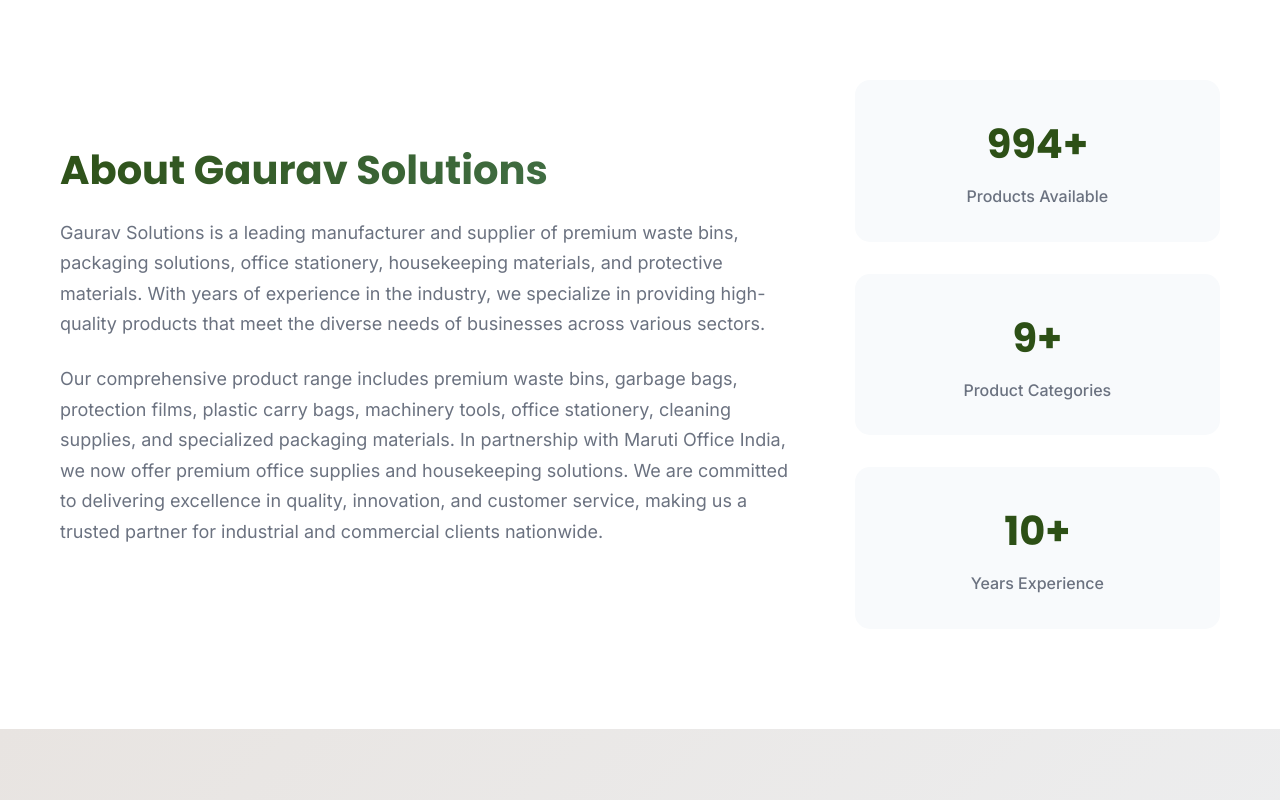
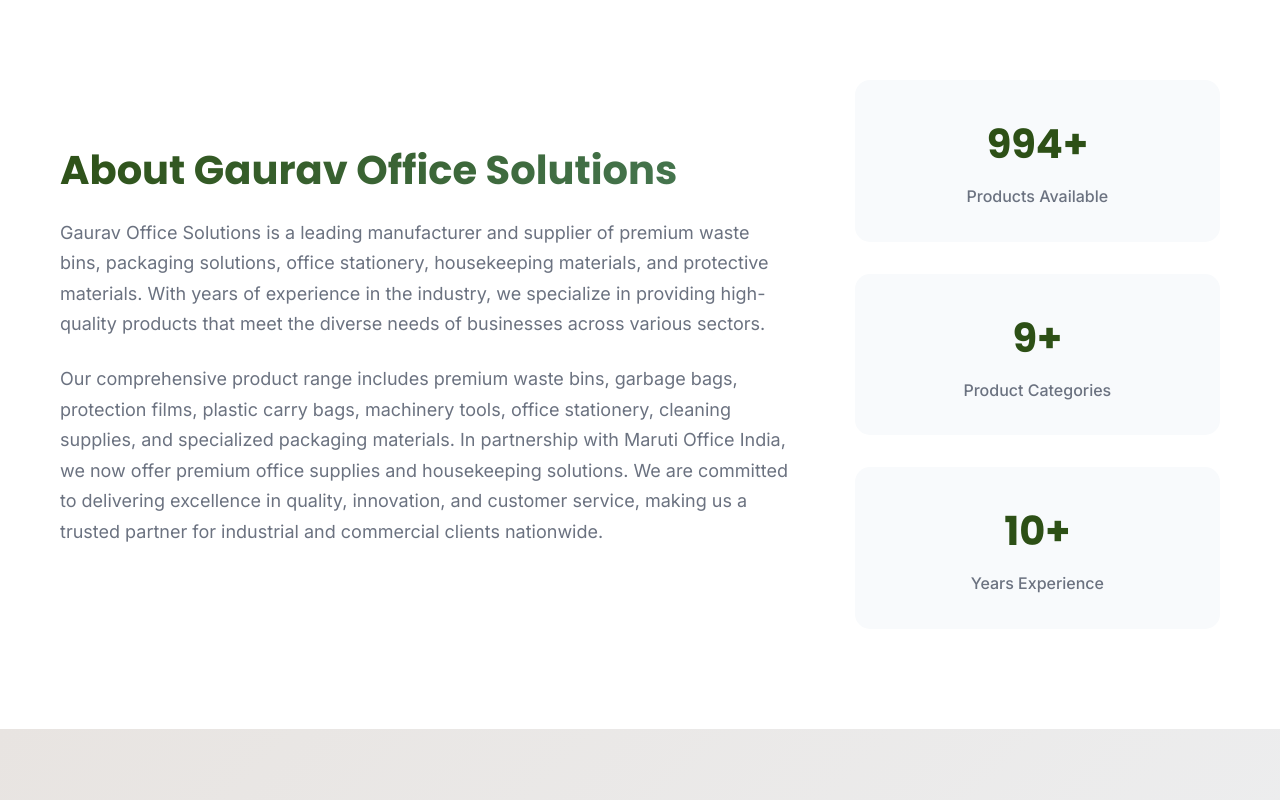
Before and after one commit to gauravofficesolutions-ops/GauravOfficeSolutions, a website: page index.html in a window 1280 px wide. Shown: the part 10840-11640 px from the top of the page. Drawn offline with Linux system fonts and the light colour scheme.

Commit message:
first intial message

```diff
--- a/index.html
+++ b/index.html
@@ -100,9 +100,9 @@
         <div class="container">
             <div class="about-content">
                 <div class="about-text">
-                    <h2 class="section-title">About Gaurav Solutions</h2>
+                    <h2 class="section-title">About Gaurav Office Solutions</h2>
                     <p class="about-description">
-                        Gaurav Solutions is a leading manufacturer and supplier of premium waste bins,
+                        Gaurav Office Solutions is a leading manufacturer and supplier of premium waste bins,
                         packaging solutions, office stationery, housekeeping materials, and protective materials.
                         With years of experience in the industry, we specialize in providing high-quality products
                         that meet the diverse needs of businesses across various sectors.
@@ -201,7 +201,7 @@
         <div class="container">
             <div class="footer-content">
                 <div class="footer-text">
-                    <p>&copy; 2025 Gaurav Solutions. All rights reserved.</p>
+                    <p>&copy; 2025 Gaurav Office Solutions. All rights reserved.</p>
                 </div>
                 <div class="footer-social">
                     <a href="https://wa.me/9398268465" target="_blank" class="social-link">
```
